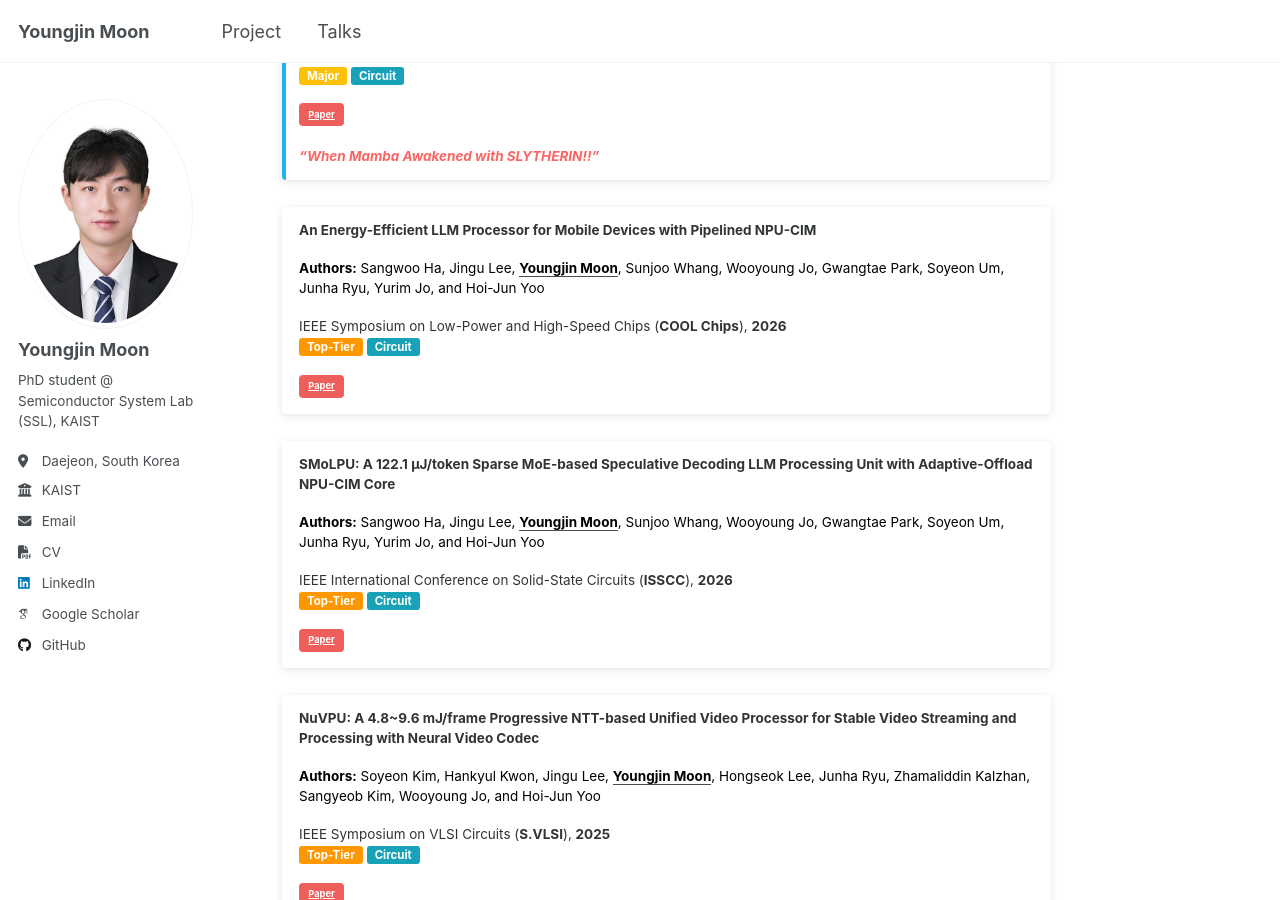
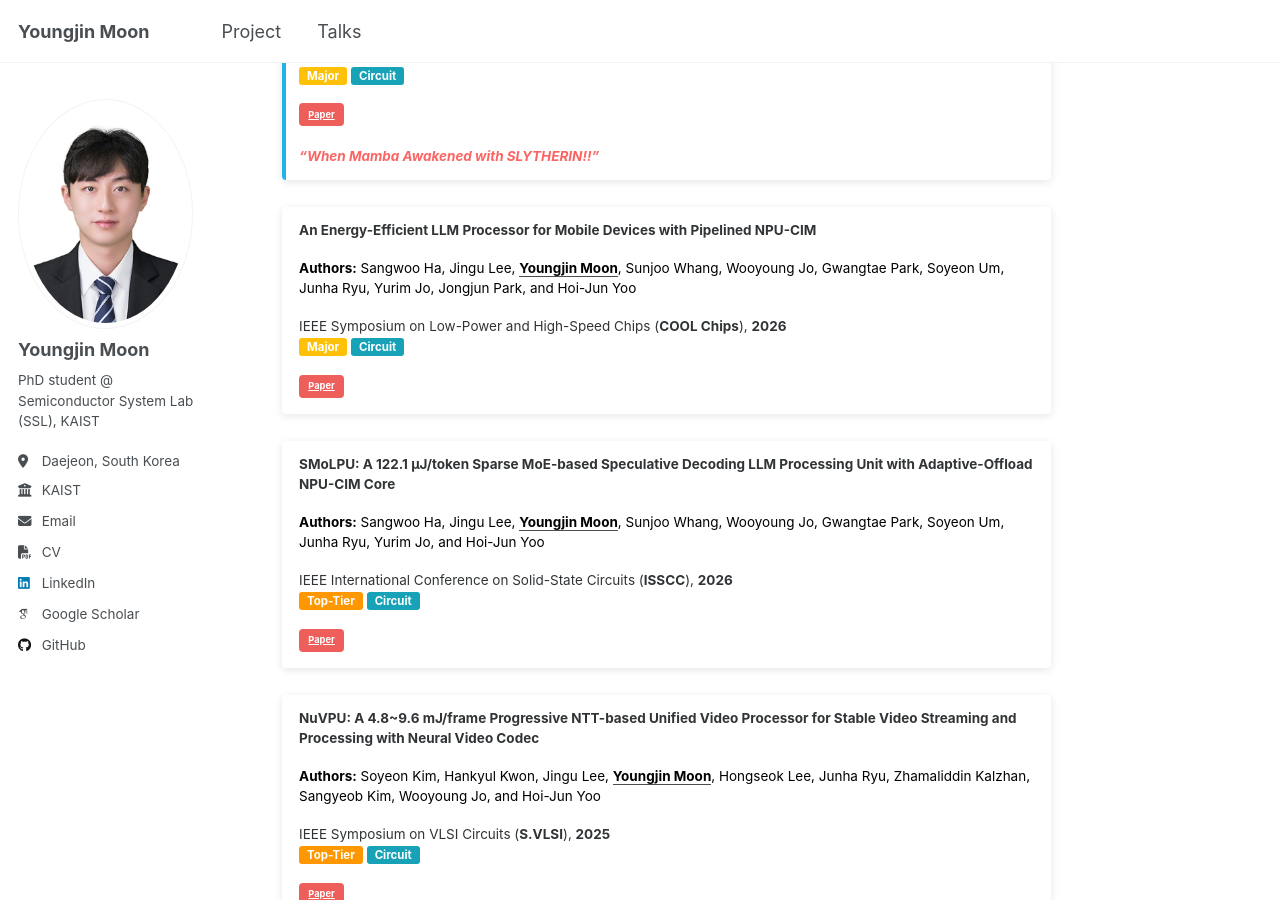
Before and after one commit to yjmoon99/yjmoon99.github.io, a Jekyll site: the page built from _pages/about.md, in a window 1280 px wide and 900 px high, scrolled down 1593 px. Built offline with Jekyll 4.4.1, drawn with Linux system fonts in a browser that asks for light colours; some web fonts are replaced; a script that is not in the unit is left out.

Commit message:
Update Profile

```diff
--- a/_pages/about.md
+++ b/_pages/about.md
@@ -72,10 +72,10 @@ IEEE International Symposium on Circuits and Systems (**ISCAS**), **2025**
 <div class="notice notice--info" markdown="1" style="border-left: 4px solid transparent; margin-bottom: 1.5em; background-color: white; box-shadow: 0 2px 8px rgba(0,0,0,0.1); border-radius: 4px; padding: 1em; font-size: 1.6em;">
 **An Energy-Efficient LLM Processor for Mobile Devices with Pipelined NPU-CIM**
 
-<span style="color: #000; font-weight: bold;">Authors:</span> <span style="color: #000;">Sangwoo Ha, Jingu Lee, <strong><u>Youngjin Moon</u></strong>, Sunjoo Whang, Wooyoung Jo, Gwangtae Park, Soyeon Um, Junha Ryu, Yurim Jo, and Hoi-Jun Yoo</span>
+<span style="color: #000; font-weight: bold;">Authors:</span> <span style="color: #000;">Sangwoo Ha, Jingu Lee, <strong><u>Youngjin Moon</u></strong>, Sunjoo Whang, Wooyoung Jo, Gwangtae Park, Soyeon Um, Junha Ryu, Yurim Jo, Jongjun Park, and Hoi-Jun Yoo</span>
 
 IEEE Symposium on Low-Power and High-Speed Chips (**COOL Chips**), **2026** <em style="color: red; font-style: italic; font-weight: bold;"></em><br>
-<span style="background-color: #ff9800; color: white; padding: 2px 8px; border-radius: 3px; font-size: 0.85em; font-weight: bold;">Top-Tier</span> <span style="background-color: #17a2b8; color: white; padding: 2px 8px; border-radius: 3px; font-size: 0.85em; font-weight: bold;">Circuit</span>
+<span style="background-color: #ffc107; color: white; padding: 2px 8px; border-radius: 3px; font-size: 0.85em; font-weight: bold;">Major</span> <span style="background-color: #17a2b8; color: white; padding: 2px 8px; border-radius: 3px; font-size: 0.85em; font-weight: bold;">Circuit</span>
 
 [Paper](https://ieeexplore.ieee.org/document/11409285){: .btn .btn--danger .btn--small}
 
```
